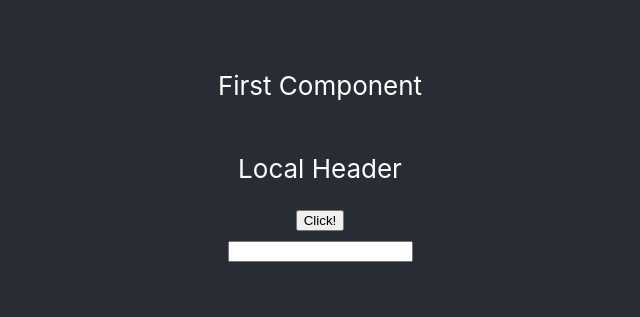
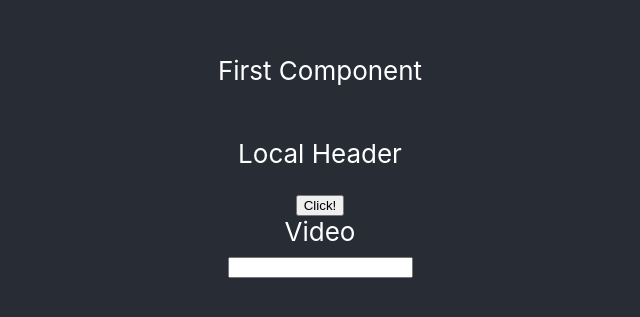
Before and after one commit to dmitryshev25/sample, a React (Create React App) app: page / in a window 1280 px wide. Shown: the part 247-564 px from the top of the page, without its empty margins (320-960 px from the left). Built offline with nearby package versions, Linux system fonts and the light colour scheme.

Commit message:
Added Label for Input

```diff
--- a/src/components/video/Input.js
+++ b/src/components/video/Input.js
@@ -1,7 +1,10 @@
 const Input = () => {
+    const label = "Video";
+
     return (
         <div>
-            <label htmlFor="mame"></label>
+            <label htmlFor="mame">{label}</label>
+            <br />
             <input type="text" id="name"/>
         </div>
     );
```
